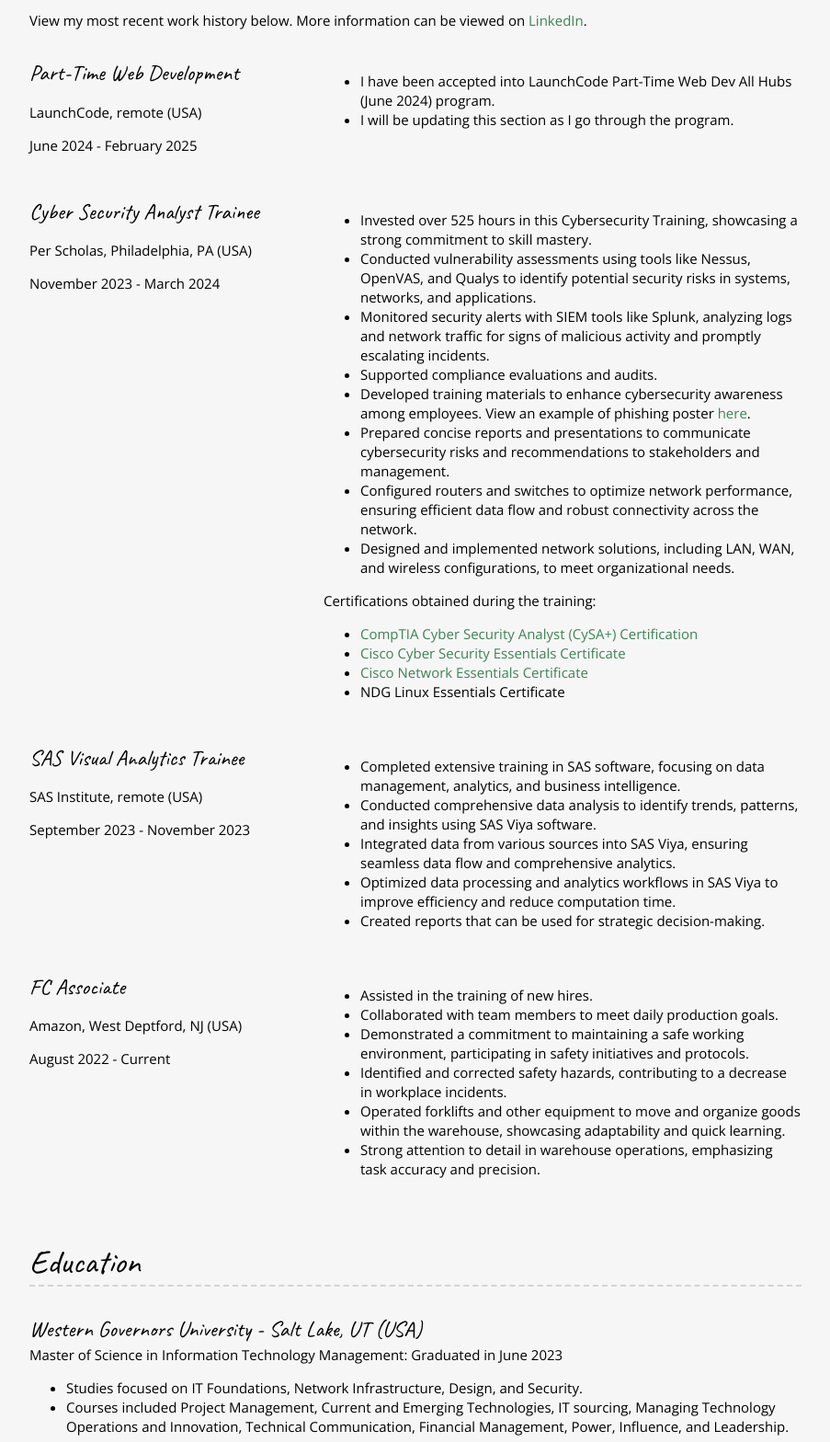
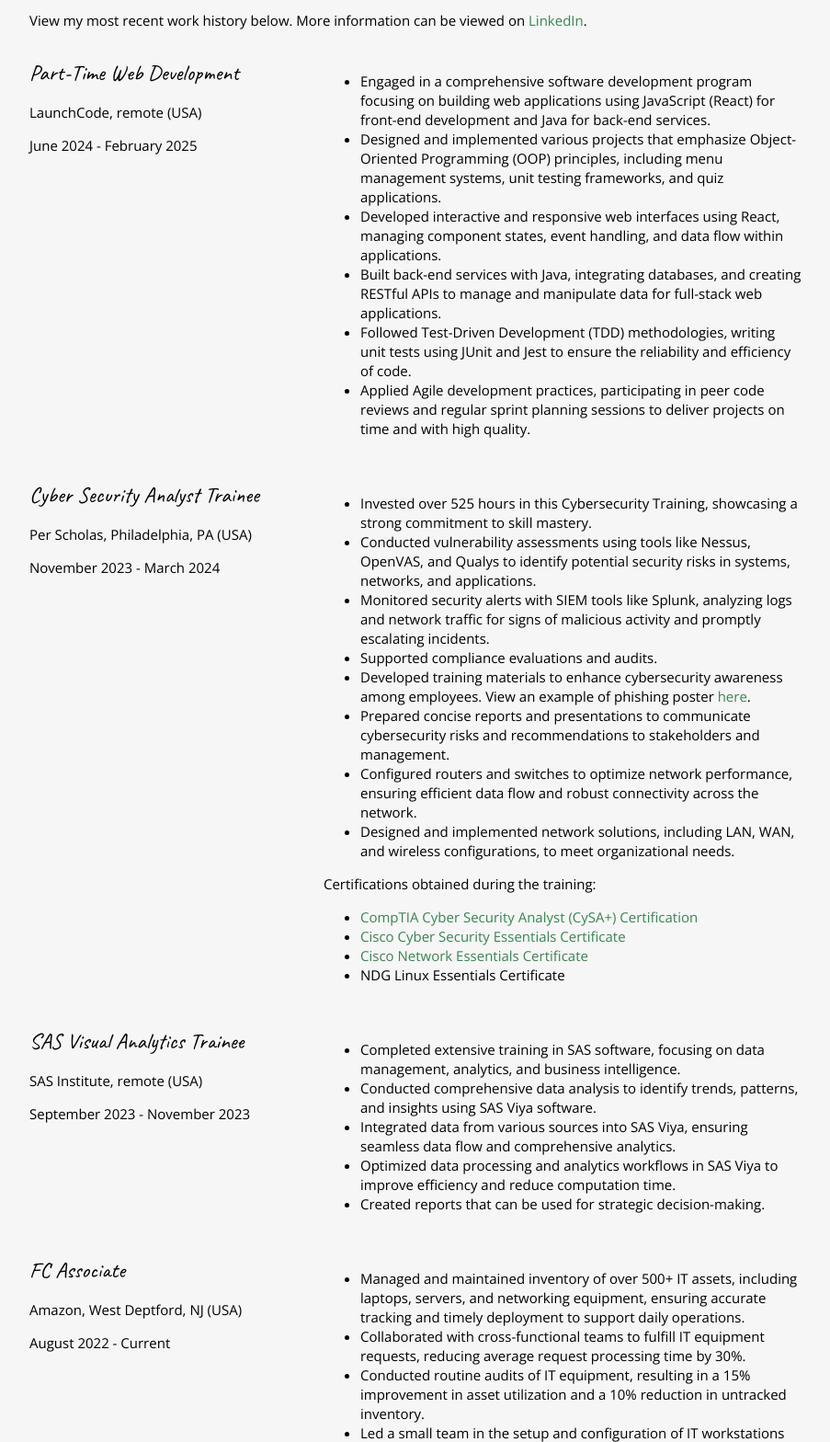
Before and after one commit to calebouedraogo/personal-site, a plain HTML site: page resume.html in a window 1280 px wide. Shown: the part 2187-3755 px from the top of the page at 92% size, without its empty margins (188-1091 px from the left). Drawn offline with nearby package versions, Linux system fonts and the light colour scheme.

Commit message:
Updated info

```diff
--- a/resume.html
+++ b/resume.html
@@ -84,8 +84,12 @@
           </div>
           <div class="work-summary">
           <p><ul>
-                <li>I have been accepted into LaunchCode Part-Time Web Dev All Hubs (June 2024) program.</li>
-                <li>I will be updating this section as I go through the program.</li>
+                <li>Engaged in a comprehensive software development program focusing on building web applications using JavaScript (React) for front-end development and Java for back-end services.</li>
+                <li>Designed and implemented various projects that emphasize Object-Oriented Programming (OOP) principles, including menu management systems, unit testing frameworks, and quiz applications.</li>
+                <li>Developed interactive and responsive web interfaces using React, managing component states, event handling, and data flow within applications.</li>
+                <li>Built back-end services with Java, integrating databases, and creating RESTful APIs to manage and manipulate data for full-stack web applications.</li>
+                <li>Followed Test-Driven Development (TDD) methodologies, writing unit tests using JUnit and Jest to ensure the reliability and efficiency of code.</li>
+                <li>Applied Agile development practices, participating in peer code reviews and regular sprint planning sessions to deliver projects on time and with high quality.</li>
              </ul>
             </p>
           </div>
@@ -143,12 +147,11 @@
           </div>
           <div class="work-summary">
           <p><ul>
-                <li>Assisted in the training of new hires.</li>
-                <li>Collaborated with team members to meet daily production goals.</li>
-                <li>Demonstrated a commitment to maintaining a safe working environment, participating in safety initiatives and protocols.</li>
-                <li>Identified and corrected safety hazards, contributing to a decrease in workplace incidents.</li>
-                <li>Operated forklifts and other equipment to move and organize goods within the warehouse, showcasing adaptability and quick learning.</li>
-                <li>Strong attention to detail in warehouse operations, emphasizing task accuracy and precision.</li>
+                <li>Managed and maintained inventory of over 500+ IT assets, including laptops, servers, and networking equipment, ensuring accurate tracking and timely deployment to support daily operations.</li>
+                <li>Collaborated with cross-functional teams to fulfill IT equipment requests, reducing average request processing time by 30%.</li>
+                <li>Conducted routine audits of IT equipment, resulting in a 15% improvement in asset utilization and a 10% reduction in untracked inventory.</li>
+                <li>Led a small team in the setup and configuration of IT workstations for new employees, successfully onboarding 100+ new hires per month.</li>
+                <li>Provided technical support and troubleshooting for hardware issues, resolving 90% of tickets in under 24 hours.</li>
               </ul>
             </p>
           </div>
```
Also changed, not shown: index.html (+1 -1 lines), 1 other file.
